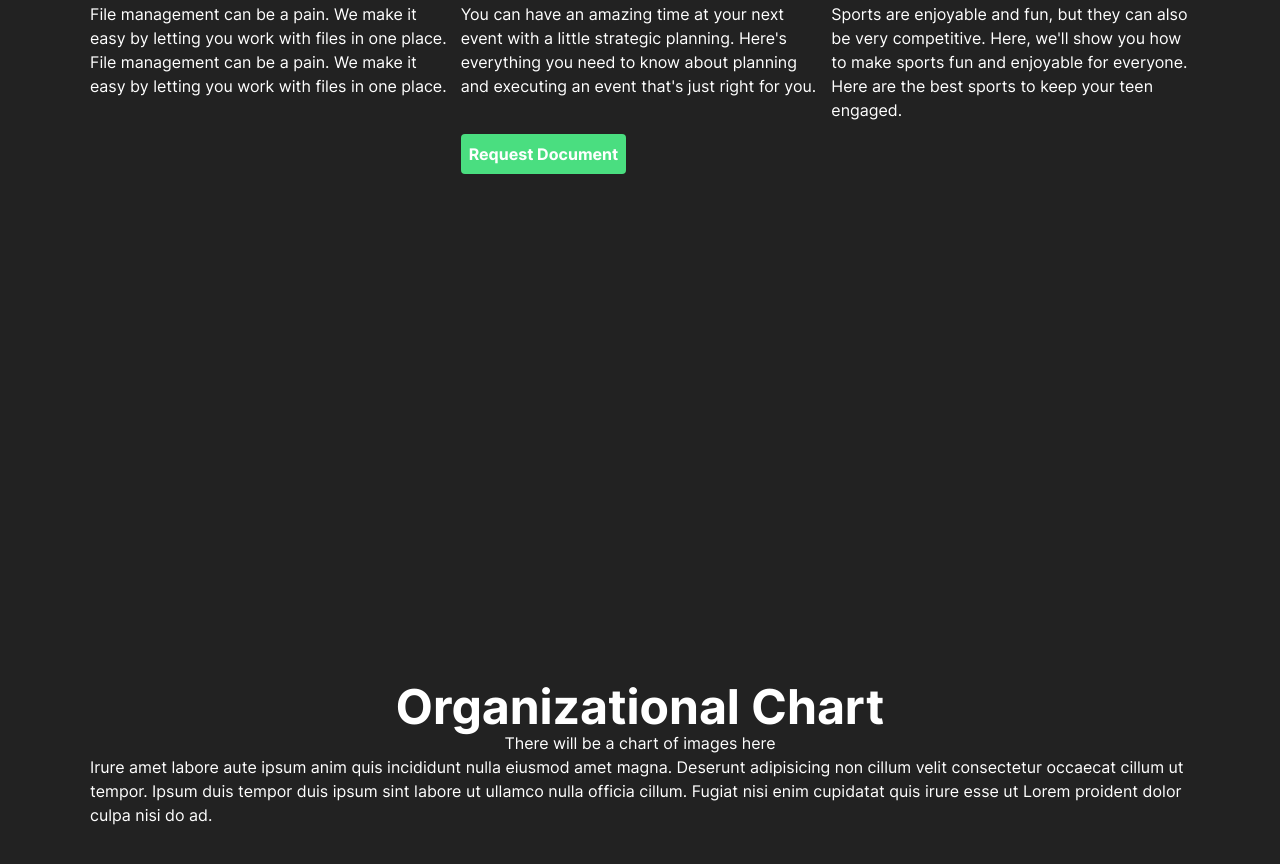
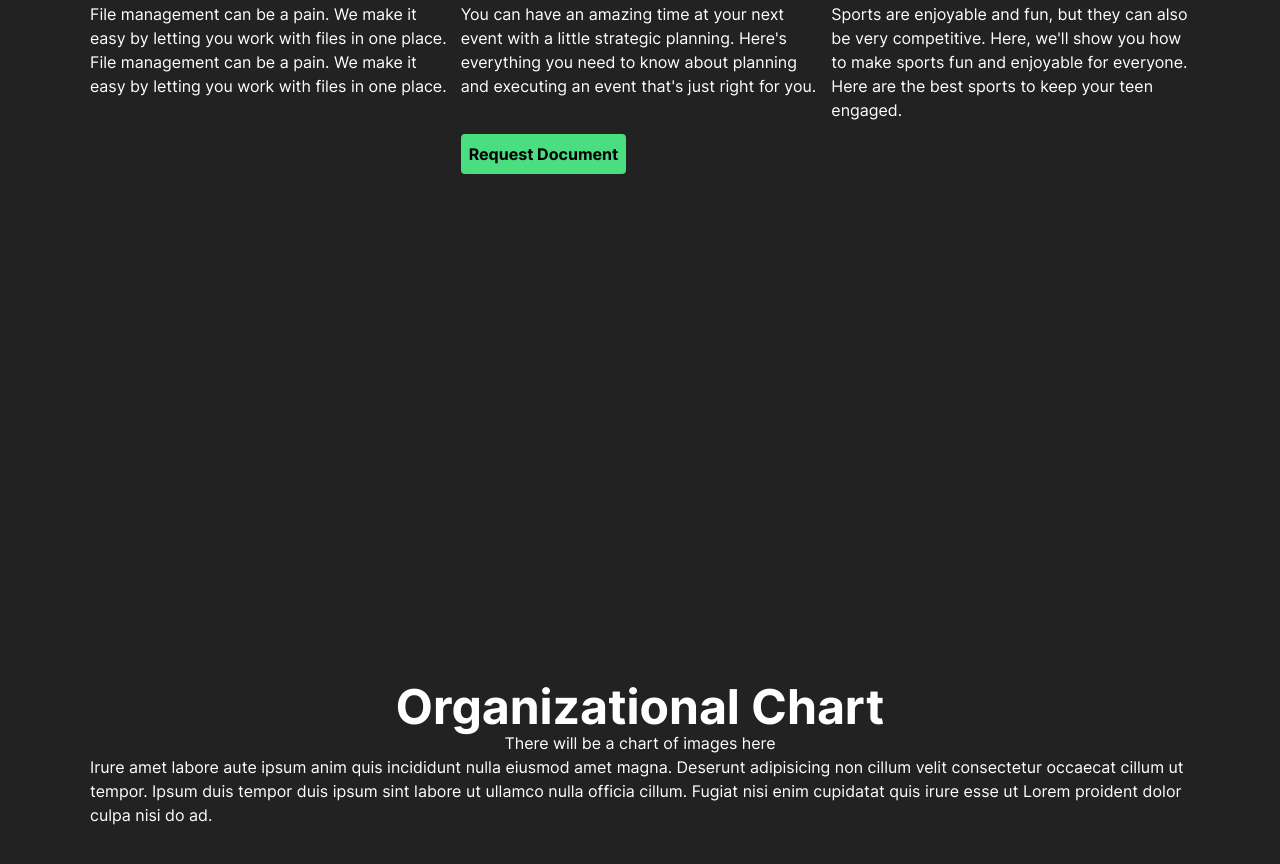
Before and after one commit to SejiMe/profiling-offline, a Next.js app: page / in a window 1280 px wide. Shown: the part 2205-3069 px from the top of the page. Built offline with nearby package versions, Linux system fonts and the light colour scheme; no server answers.

Commit message:
chore: fixed classNames

```diff
--- a/src/components/Button.jsx
+++ b/src/components/Button.jsx
@@ -1,11 +1,11 @@
 import clsx from 'clsx';
 
-export default function Button({ children, className = '', ...rest }) {
+export default function Button({ children, className, ...rest }) {
   return (
     <button
       {...rest}
       className={clsx(
-        'rounded p-2 text-center font-bold hover:text-primary-500 bg-green-400 animated-underline',
+        'rounded p-2 text-black text-center font-bold hover:text-primary-500 bg-green-400 animated-underline',
         className
       )}
     >
--- a/src/components/Fields/InputTextField.jsx
+++ b/src/components/Fields/InputTextField.jsx
@@ -20,7 +20,7 @@ const InputTextField = ({
   };
   return (
     <div className={clsx('flex flex-col', className)}>
-      <label className='' htmlFor={name}>
+      <label className='ml-1' htmlFor={name}>
         {label}
       </label>
       <input
```
